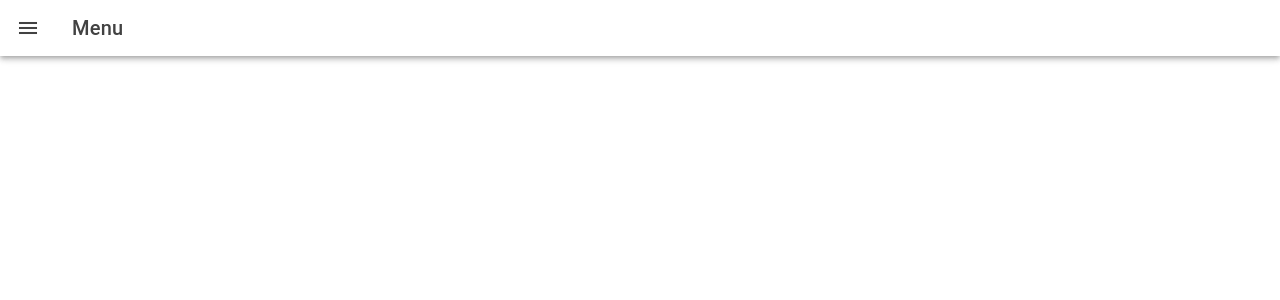
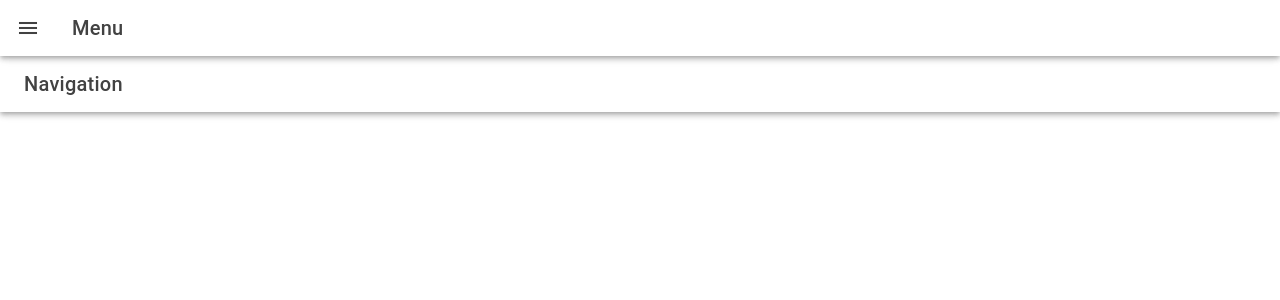
Before and after one commit to ArkDriveDev/Ordis, a React (Vite) app: page /Ordis/app/nav in a window 1280 px wide. Shown: the top 300 px of the page. Built offline with nearby package versions, Linux system fonts and the light colour scheme.

Commit message:
added nav.tsx to menu sidebar

```diff
--- a/src/pages/Menu.tsx
+++ b/src/pages/Menu.tsx
@@ -17,13 +17,14 @@ import {
       IonPopover,
   } from '@ionic/react'
 import React, { useState, useEffect} from "react";
-import {homeOutline, logOutOutline, rocketOutline} from 'ionicons/icons';
+import {homeOutline, logOutOutline, mapOutline, rocketOutline} from 'ionicons/icons';
 import { Redirect, Route } from 'react-router';
 import Home from './Home';
 import About from './About';
 import VoiceService from "../services/VoiceService";
 import CommandList from "../services/CommandList";
 import Aicom from '../components/images/Ordiss.gif';
+import Nav from './Nav';
 
   const Menu: React.FC = () => {
     const navigation = useIonRouter();
@@ -97,7 +98,9 @@ import Aicom from '../components/images/Ordiss.gif';
     };
     const path = [
         {name:'Home', url: '/Ordis/app/home', icon: homeOutline},
+        {name:'Navigation', url: '/Ordis/app/nav', icon: mapOutline},
         {name:'About', url: '/Ordis/app/about', icon: rocketOutline},
+
     ]
 
     return (
@@ -130,7 +133,7 @@ import Aicom from '../components/images/Ordiss.gif';
                         <IonContent class="ion-padding">Hi I'm Suda! what can I do for you?</IonContent>
                       </IonPopover>
 
-                      <p>Say your command or Click Ordis to listen to your command:</p>
+                      <p>Say your command or Click Suda to listen to your command:</p>
                     <div style={{ display: 'flex', justifyContent: 'center', alignItems: 'center', height: '40vh' }}>
                     <img
                       id="click-trigger"
@@ -159,6 +162,7 @@ import Aicom from '../components/images/Ordiss.gif';
         <IonContent className="ion-padding">
         <IonRouterOutlet id="main">
                     <Route exact path="/Ordis/app/home" component={Home} />
+                    <Route exact path="/Ordis/app/nav" component={Nav} />
                     <Route exact path="/Ordis/app/about" component={About} />
 
                     <Route exact path="/Ordis/app">
--- /dev/null
+++ b/src/pages/Nav.tsx
@@ -0,0 +1,26 @@
+import {
+    IonButtons,
+      IonContent,
+      IonHeader,
+      IonPage,
+      IonTitle,
+      IonToolbar
+  } from '@ionic/react';
+
+  const Nav: React.FC = () => {
+    return (
+      <IonPage>
+        <IonHeader>
+          <IonToolbar>
+            <IonButtons slot='start'>
+            </IonButtons>
+            <IonTitle>Navigation</IonTitle>
+          </IonToolbar>
+        </IonHeader>
+        <IonContent fullscreen>
+        </IonContent>
+      </IonPage>
+    );
+  };
+
+  export default Nav;
```
Also changed, not shown: src/pages/Navigation.tsx (deleted).
